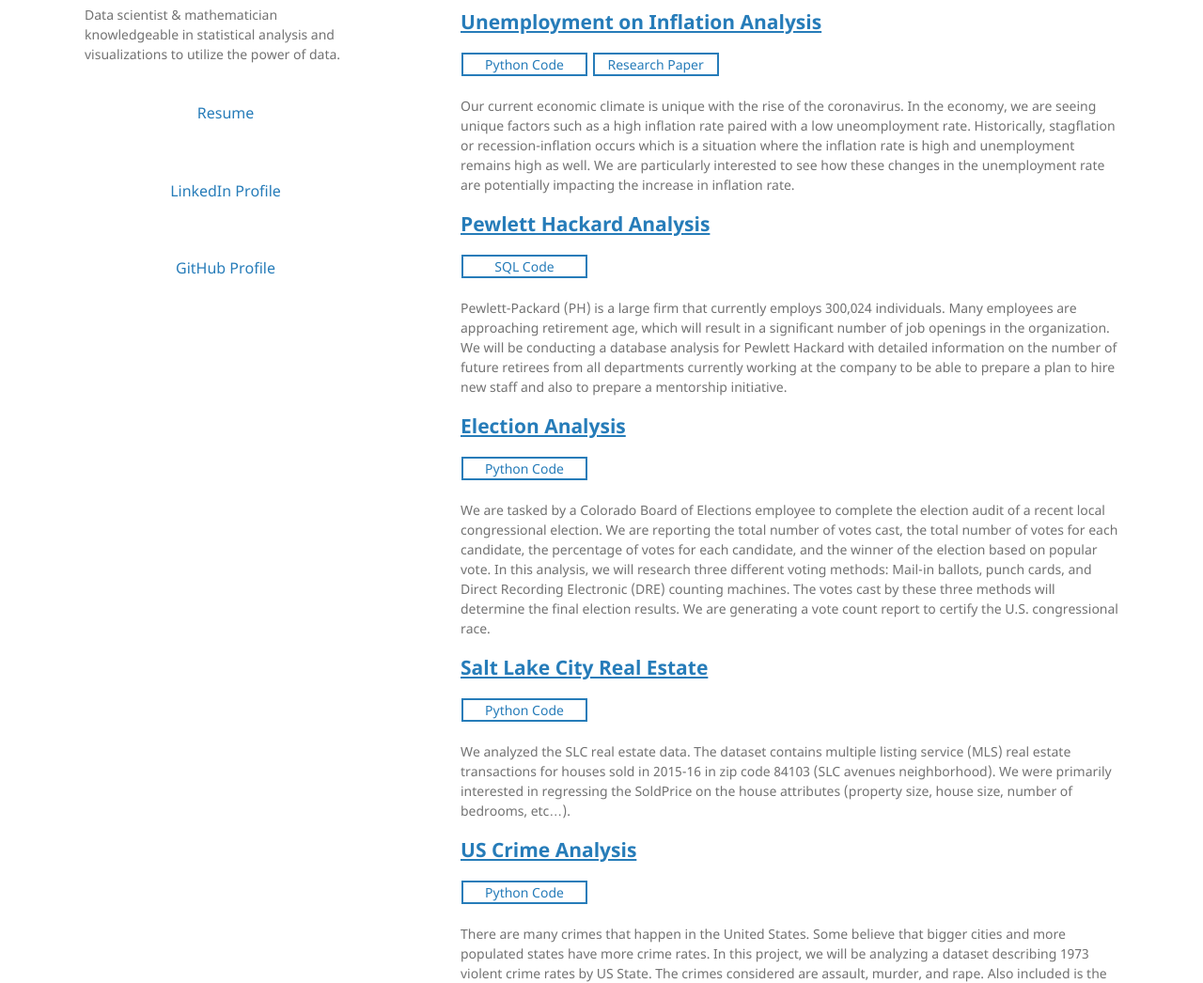
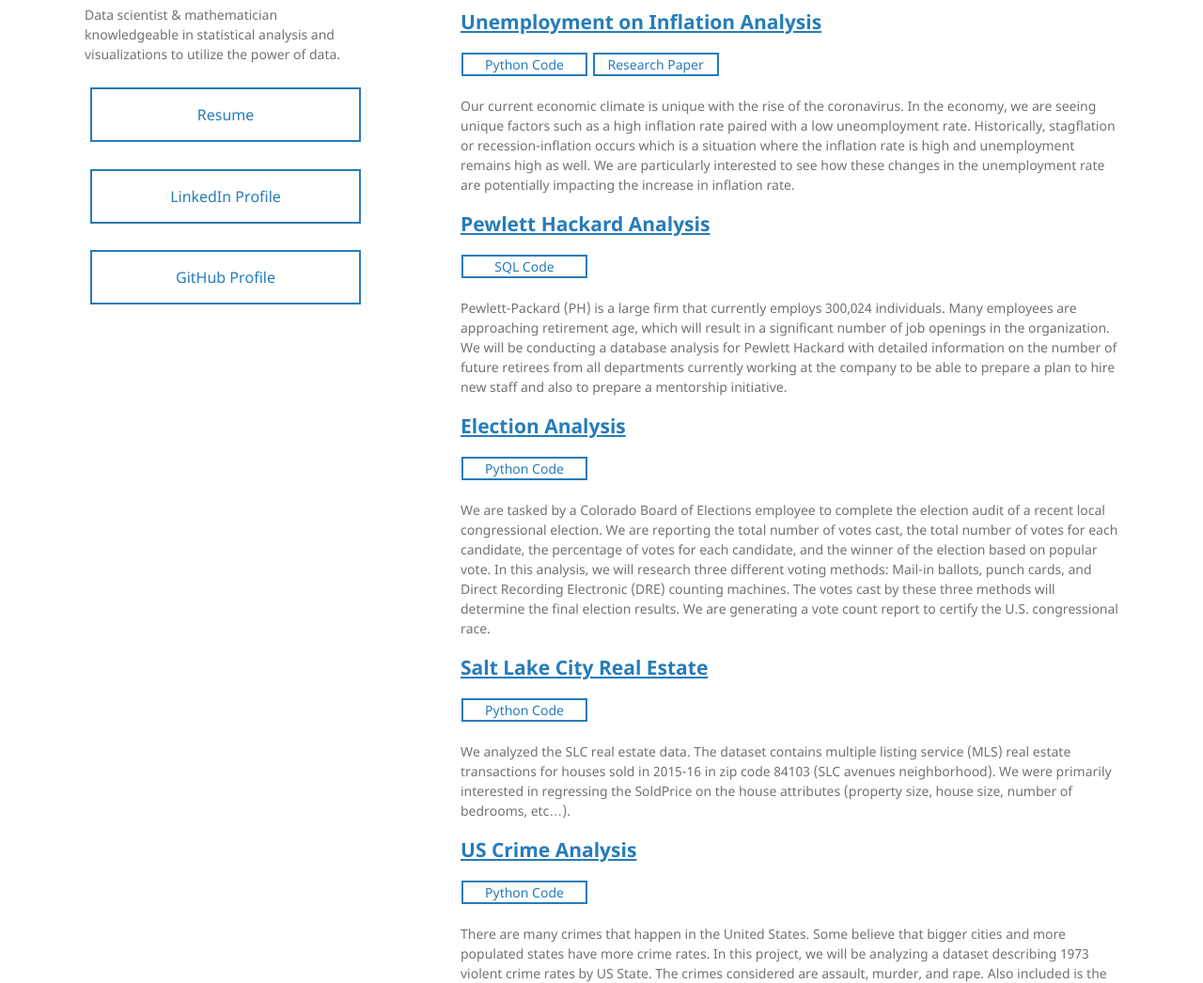
Before and after one commit to dosanity/dosanity.github.io, a Jekyll site: the page built from index.md, in a window 1280 px wide and 1400 px high. Shown: the part 354-1400 px from the top of the window at 94% size. Built offline with Jekyll 4.4.1, drawn with Linux system fonts in a browser that asks for light colours; our own code applies the rules of GitHub Pages for plain Markdown files.

Commit message:
update button

```diff
--- a/_sass/jekyll-theme-minimal.scss
+++ b/_sass/jekyll-theme-minimal.scss
@@ -3,7 +3,7 @@
 
 .button {
   background-color: white;
-  border: #267CB9;
+  border: 2px solid #267CB9;
   color: #267CB9;
   padding: 15px 32px;
   text-align: center;
```
